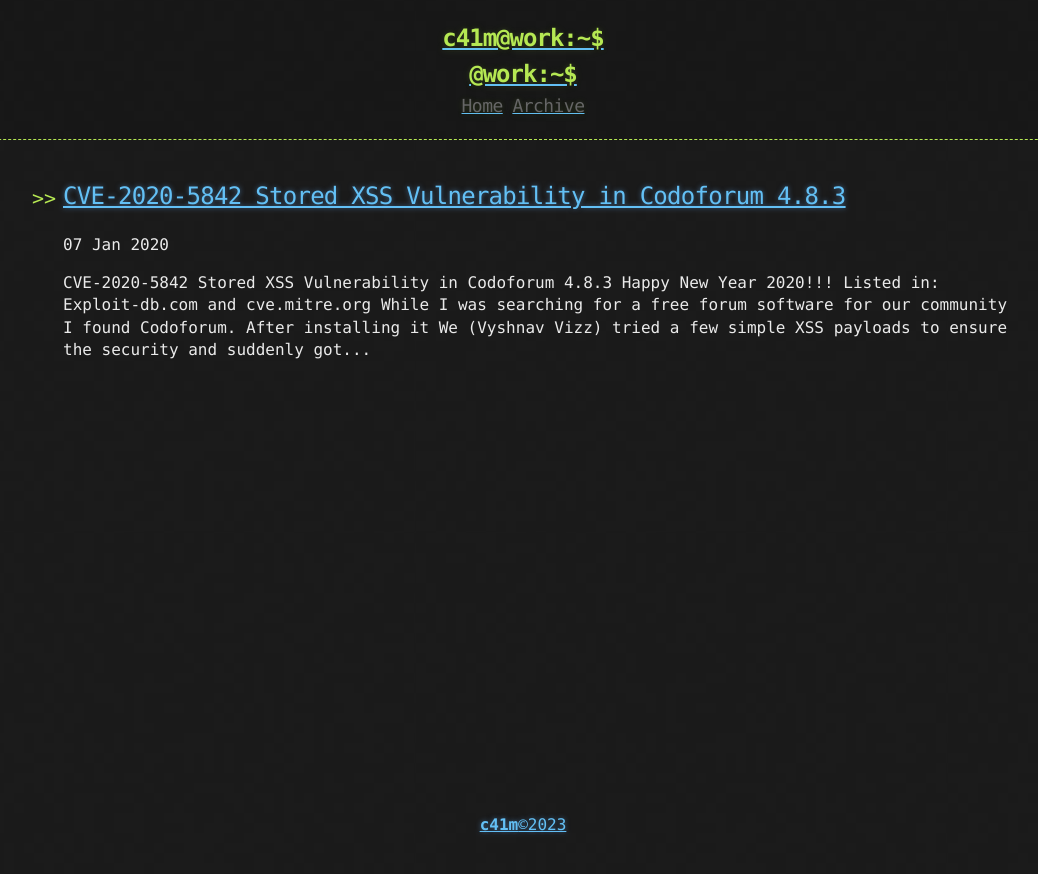
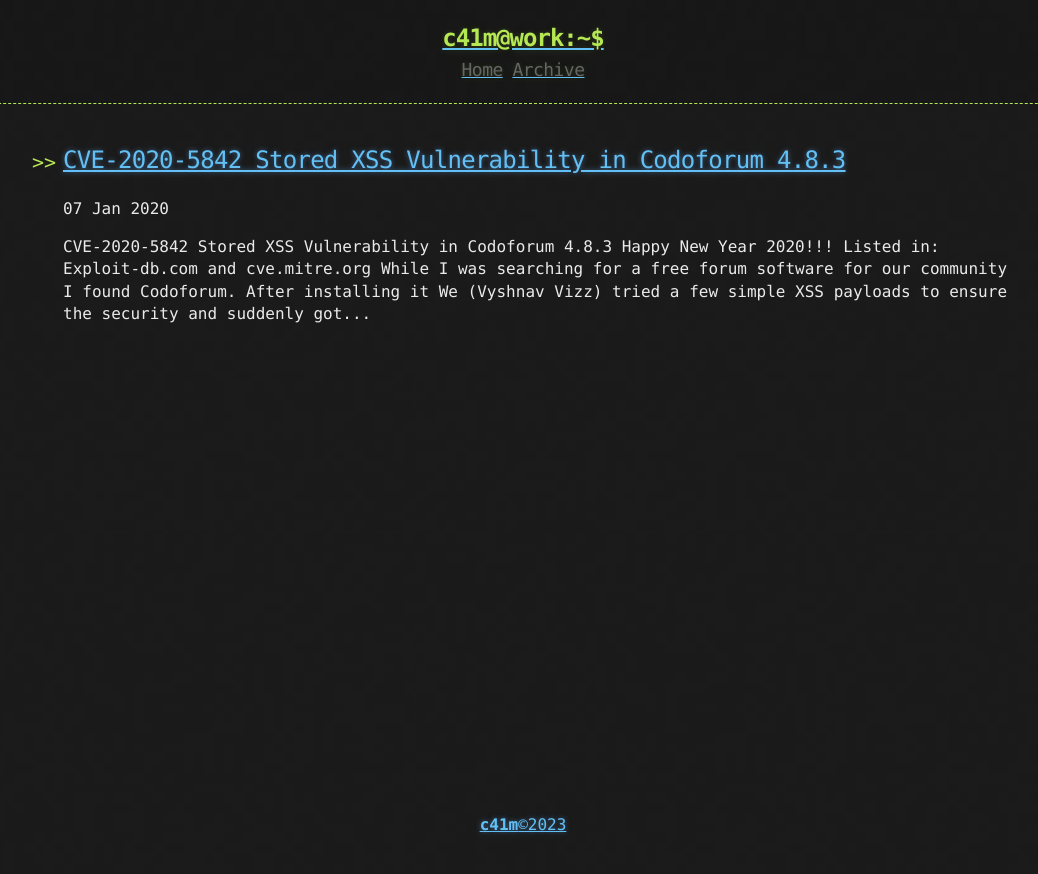
Before and after one commit to prasanthkc41m/prasanthkc41m.github.io, a Jekyll site: the page built from index.html, in a window 1280 px wide. Shown: the top 874 px of the page, without its empty margins (117-1155 px from the left). Built offline with Jekyll 4.4.1, drawn with Linux system fonts in a browser that asks for light colours; the list of posts is cut into pages by our own code.

Commit message:
Update header.html

```diff
--- a/_includes/header.html
+++ b/_includes/header.html
@@ -3,7 +3,7 @@
     <a href="{{ "/" | prepend: site.baseurl | replace: '//', '/' }}">
     {% assign owner_first_name = site.owner | split: " " %}
     <h1>{{ owner_first_name[0] | downcase }}@work:~$</h1>
-    <h1>{{ github | medium | linkedin }}@work:~$</h1>
+    <h1>{{ github | medium | linkedin }}</h1>
     </a>
     <div class="header-links">
       {% include links.html %}
```
